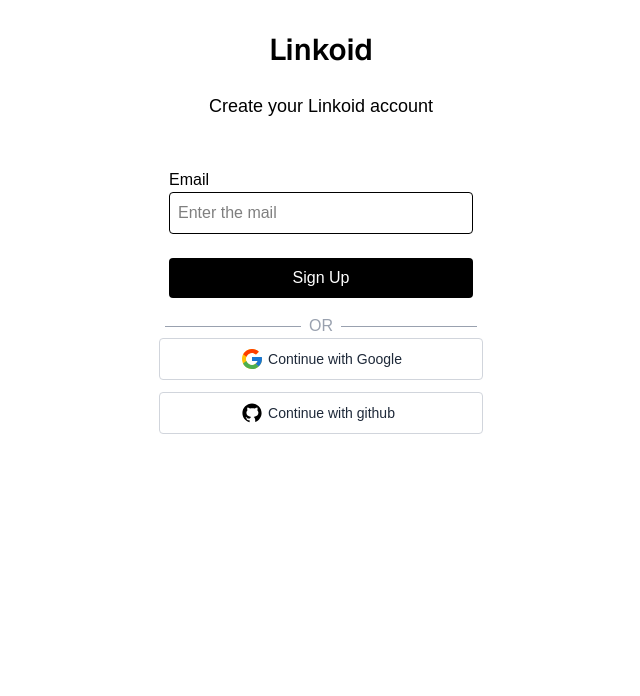
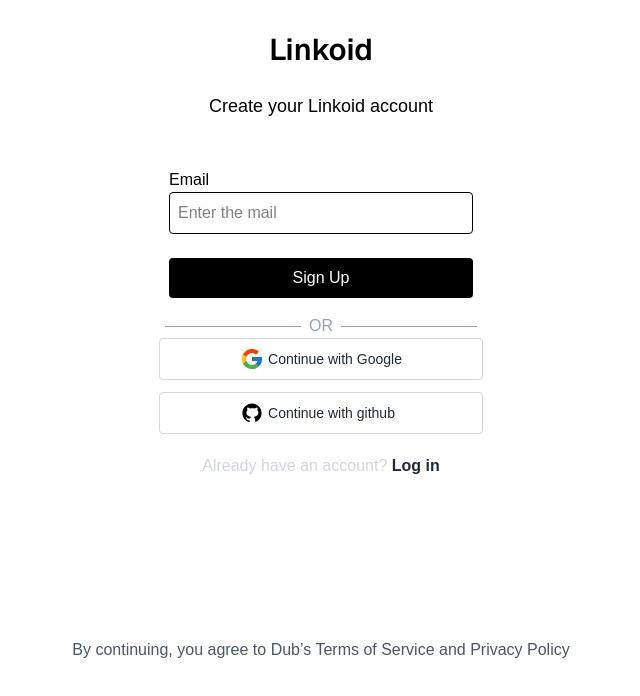
Before and after one commit to 24Atharv/Linkoid, a Next.js app in the folder frontend/: page /auth/signup in a window 1280 px wide. Shown: the top 696 px of the page, without its empty margins (319-959 px from the left). Built offline with nearby package versions, Linux system fonts and the light colour scheme.

Commit message:
signup ep

```diff
--- a/frontend/app/auth/signup/page.tsx
+++ b/frontend/app/auth/signup/page.tsx
@@ -19,5 +19,7 @@
             <GoogleAuthButton />
             <GithubAuthButton />
         </div>
+            <span className="mt-5 text-gray-300">Already have an account? <span className="font-semibold text-gray-800">Log in</span></span>
+            <span className="mt-40 text-gray-600">By continuing, you agree to Dub’s Terms of Service and Privacy Policy</span>
     </div>
 }
```
